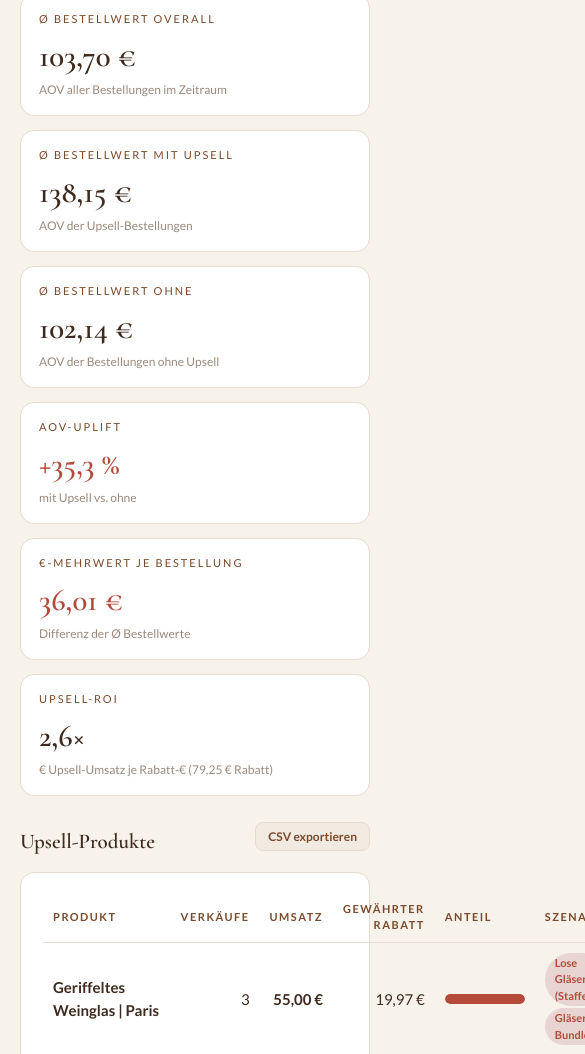
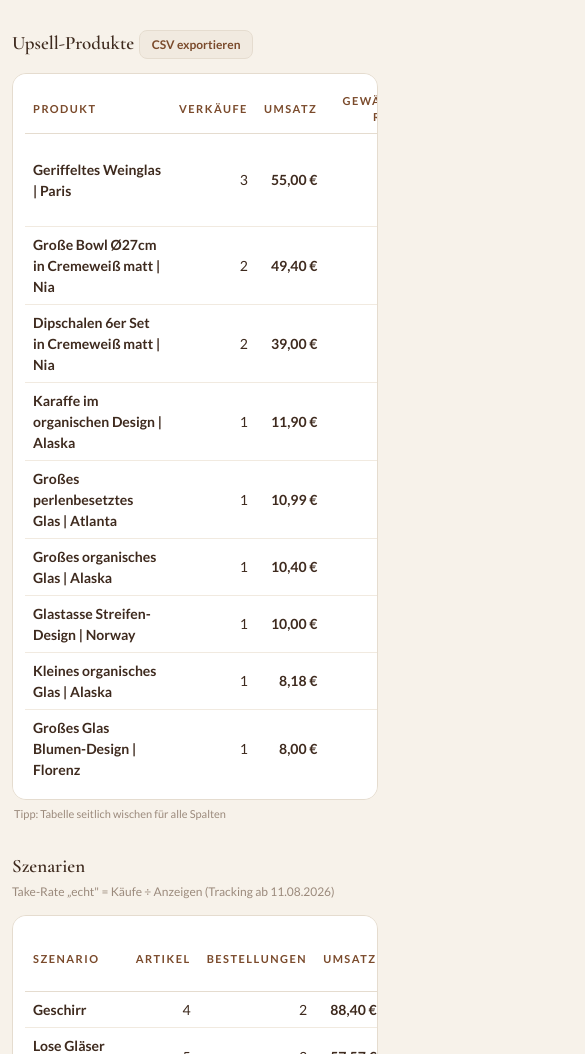
Before and after one commit to 7oclockliving/Upsell-Dashboard, a plain HTML site: page docs/index.html in a window 390 px wide. Shown: the part 946-2000 px from the top of the page, 585 px wide, since content can reach past the window. Drawn offline with nearby package versions, Linux system fonts and the light colour scheme.

Commit message:
Mobile-Ansicht: responsive Layout, scrollbare Tabellen, Chart-Labels
Added mobile styles and scroll hints for tables.

```diff
--- a/docs/index.html
+++ b/docs/index.html
@@ -62,6 +62,27 @@
   .legend span::before{content:'';display:inline-block;width:10px;height:10px;border-radius:3px;margin-right:5px;background:var(--dot)}
   .csv-btn{float:right;font-family:var(--sans);font-size:12px;font-weight:700;padding:6px 12px;border:1px solid var(--line);border-radius:8px;background:var(--cream2);color:var(--ink-soft);cursor:pointer;margin-top:-4px}
   svg text{font-family:var(--sans)}
+  .scroll-hint{display:none;font-size:11px;color:var(--muted);margin:6px 2px 0}
+  /* ---- Mobile (Handy) ---- */
+  @media(max-width:760px){
+    body{padding:18px 12px 48px;font-size:14px}
+    .brand{font-size:24px}
+    .stamp{font-size:12px}
+    .tabs{width:100%}
+    .tab{font-size:13px;padding:7px 11px;flex:1 1 auto;text-align:center}
+    .tiles{grid-template-columns:repeat(2,1fr);gap:10px}
+    .tile{padding:12px 13px}
+    .tile .label{font-size:10px;letter-spacing:1.2px}
+    .tile .value{font-size:22px}
+    .tile .sub{font-size:11px}
+    h2{font-size:19px}
+    h2 small{display:block;margin-left:0;margin-top:2px}
+    .csv-btn{float:none;display:inline-block;margin:6px 0 0}
+    .card{padding:12px 12px;overflow-x:auto;-webkit-overflow-scrolling:touch}
+    .card table{min-width:660px}
+    th,td{padding:7px 8px}
+    .scroll-hint{display:block}
+  }
 </style>
 </head>
 <body>
@@ -84,9 +105,11 @@
 
   <h2>Upsell-Produkte <button class="csv-btn" id="csvBtn">CSV exportieren</button></h2>
   <div class="card"><div id="products"></div></div>
+  <div class="scroll-hint">Tipp: Tabelle seitlich wischen für alle Spalten</div>
 
   <h2>Szenarien <small>Take-Rate „echt" = Käufe ÷ Anzeigen (Tracking ab 11.08.2026)</small></h2>
   <div class="card" id="scenarioTable"></div>
+  <div class="scroll-hint">Tipp: Tabelle seitlich wischen für alle Spalten</div>
   <div class="grid2" style="margin-top:14px">
     <div class="card"><div style="font-weight:700;font-size:13px;letter-spacing:1px;text-transform:uppercase;color:var(--ink-soft);margin-bottom:6px">Umsatz-Anteile in %</div><div id="piePct"></div></div>
     <div class="card"><div style="font-weight:700;font-size:13px;letter-spacing:1px;text-transform:uppercase;color:var(--ink-soft);margin-bottom:6px">Umsatz in €</div><div id="pieEur"></div></div>
@@ -367,9 +390,9 @@
     const bh=x.upsellRevenue/max*f.ih;
     bars+='<rect x="'+(f.X(i)-bw/2)+'" y="'+(f.P.t+f.ih-bh)+'" width="'+bw+'" height="'+bh+'" rx="4" fill="#B5493A"/>';
     if(f.n<=14){
-      const inside=bh>=f.ih-18; // hoher Balken: Label IN den Balken (sonst Kollision mit Titelzeile)
+      const inside=bh>=f.ih-18; // hoher Balken: Label unter die Oberkante (sonst Kollision mit Titelzeile)
       const lyy=inside?f.P.t+f.ih-bh+14:f.P.t+f.ih-bh-6;
-      bars+='<text x="'+f.X(i)+'" y="'+lyy+'" font-size="10" font-weight="700" fill="'+(inside?'#FFFFFF':'#7A4A2B')+'" text-anchor="middle">'+fmtEur(x.upsellRevenue,c)+'</text>';
+      bars+='<text x="'+f.X(i)+'" y="'+lyy+'" font-size="10" font-weight="700" fill="#7A4A2B" stroke="#FFFFFF" stroke-width="3" paint-order="stroke" text-anchor="middle">'+fmtEur(x.upsellRevenue,c)+'</text>';
     }
   });
   el.innerHTML='<svg viewBox="0 0 '+f.W+' '+f.H+'" style="width:100%;height:auto">'+bars+f.labels+
@@ -396,7 +419,7 @@
     if(x.rev>0){
       const inside=bh>=ih-20;
       const lyy=inside?P.t+ih-bh+16:P.t+ih-bh-7;
-      bars+='<text x="'+cx+'" y="'+lyy+'" font-size="11" font-weight="700" fill="'+(inside?'#FFFFFF':'#7A4A2B')+'" text-anchor="middle">'+fmtEur(x.rev,c)+'</text>';
+      bars+='<text x="'+cx+'" y="'+lyy+'" font-size="11" font-weight="700" fill="#7A4A2B" stroke="#FFFFFF" stroke-width="3" paint-order="stroke" text-anchor="middle">'+fmtEur(x.rev,c)+'</text>';
     }
     bars+='<text x="'+cx+'" y="'+(H-26)+'" font-size="12" font-weight="700" fill="#3E2A1E" text-anchor="middle">'+names[i]+'</text>';
     const tr=x.orders?fmtP(x.ups/x.orders*100)+' %':'–';
```
